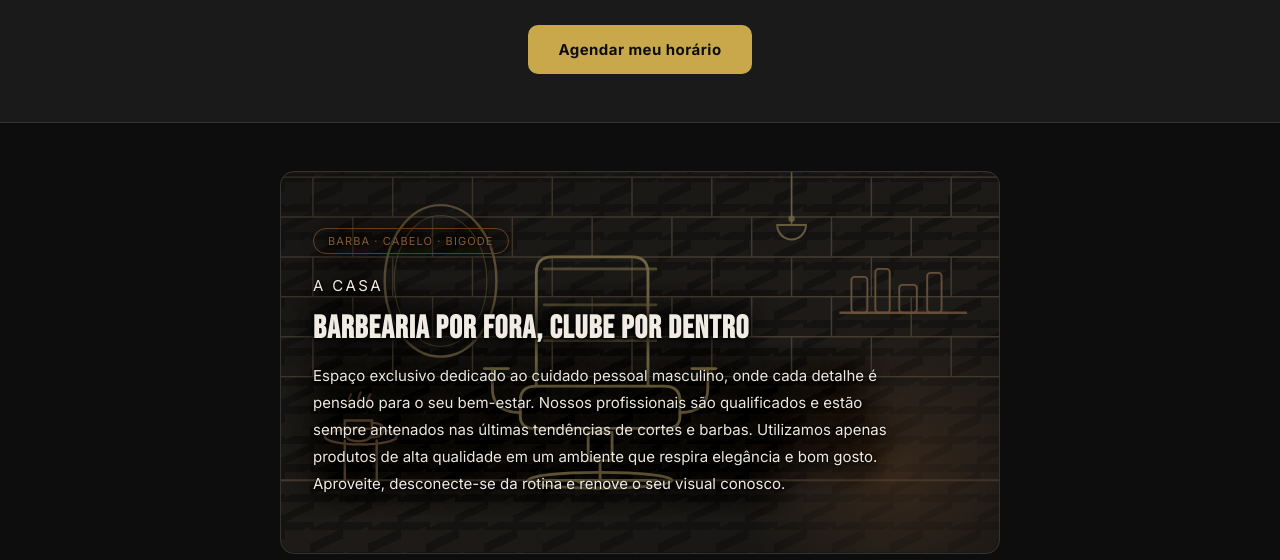
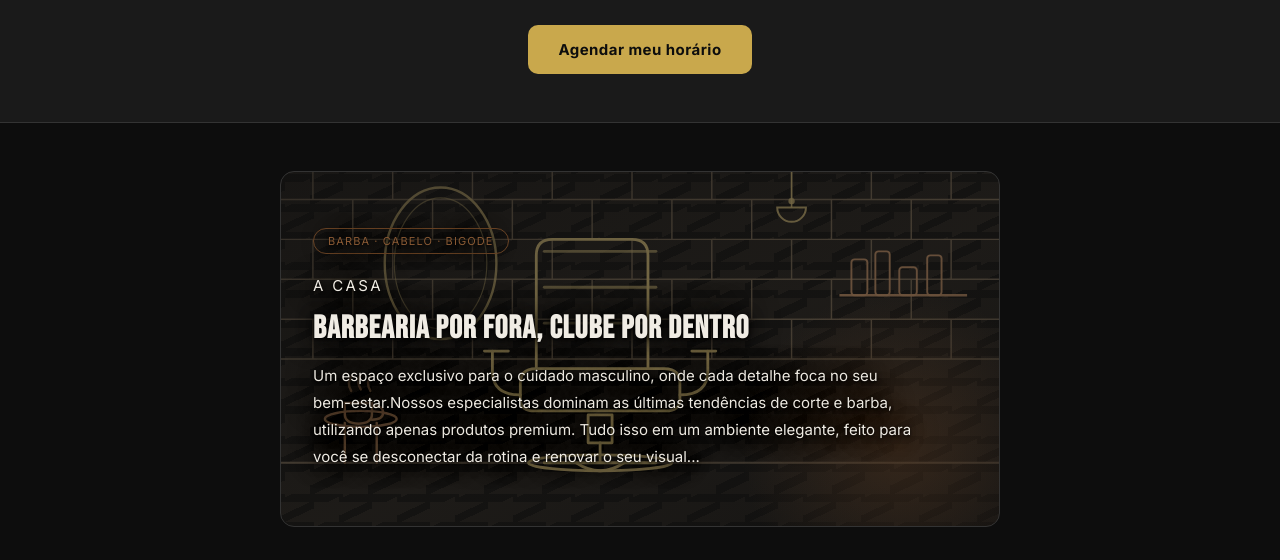
Before and after one commit to diegossoliveira/barbershop, a plain HTML site: page home/index.html in a window 1280 px wide. Shown: the part 392-952 px from the top of the page. Drawn offline with Linux system fonts and the light colour scheme.

Commit message:
Update index.html

```diff
--- a/home/index.html
+++ b/home/index.html
@@ -271,7 +271,7 @@
       <span class="sobre-tag">Barba · Cabelo · Bigode</span>
       <p class="step-label">A Casa</p>
       <h2 class="section-title">Barbearia por fora, clube por dentro</h2>
-      <p>Espaço exclusivo dedicado ao cuidado pessoal masculino, onde cada detalhe é pensado para o seu bem-estar. Nossos profissionais são qualificados e estão sempre antenados nas últimas tendências de cortes e barbas. Utilizamos apenas produtos de alta qualidade em um ambiente que respira elegância e bom gosto. Aproveite, desconecte-se da rotina e renove o seu visual conosco.</p>
+      <p>Um espaço exclusivo para o cuidado masculino, onde cada detalhe foca no seu bem-estar.Nossos especialistas dominam as últimas tendências de corte e barba, utilizando apenas produtos premium. Tudo isso em um ambiente elegante, feito para você se desconectar da rotina e renovar o seu visual...</p>
     </div>
   </div>
 </div>
```
